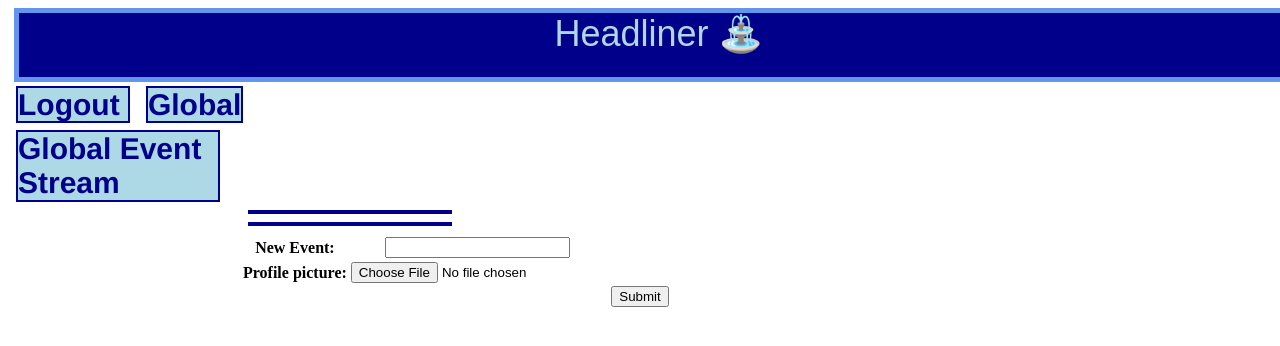
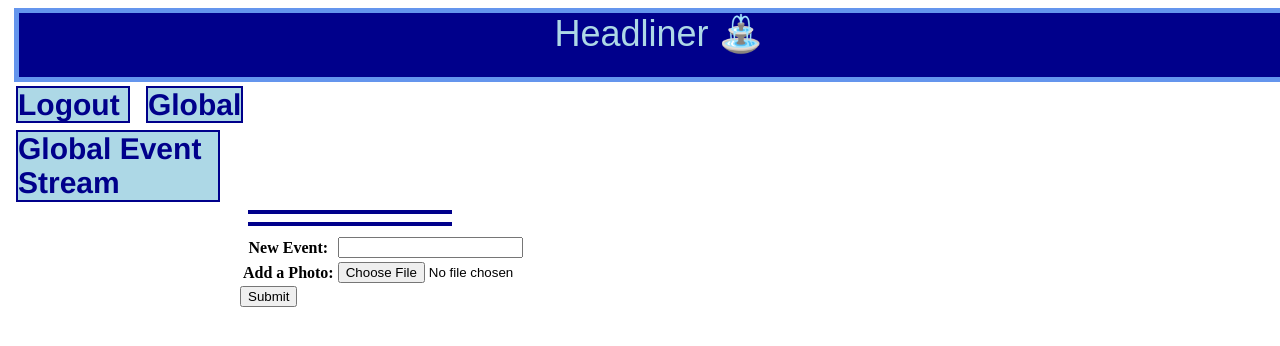
Before and after one commit to thomaslee9/Headliner, a Django app: page /global in a window 1280 px wide. Shown: the top 346 px of the page. Run offline with Django 5.2, Linux system fonts and the light colour scheme; the visitor is signed in with stand-in values (Sample User, id 1); data that the repository does not hold is empty.

Commit message:
Clean Photo Upload to Event

```diff
--- a/headliner/models.py
+++ b/headliner/models.py
@@ -7,7 +7,7 @@ from django.forms import ModelForm
 from django.contrib.auth.models import User
 
 class Event(models.Model):
-    event_picture = models.ImageField(null=True, blank=True, verbose_name='Profile picture')
+    event_picture = models.ImageField(null=True, blank=True, verbose_name='Add a Photo')
     event_description = models.CharField(blank=True, max_length=500, verbose_name='New Event')
     created_by    = models.ForeignKey(User, on_delete=models.PROTECT, related_name="entry_creators")
     creation_time = models.DateTimeField()
--- a/headliner/static/headliner/headliner.css
+++ b/headliner/static/headliner/headliner.css
@@ -85,7 +85,7 @@ headliner.css */
     text-align: center;
 }
 
-#event_form {
+#event-form {
     background-color: darkblue;
     width: 270px;
     border-width: 2px;
@@ -97,6 +97,8 @@ headliner.css */
     font-size: 20px;
     font-style: bold;
     color: lightblue;
+
+    text-align: center;
 }
 
 
--- a/headliner/templates/headliner/global.html
+++ b/headliner/templates/headliner/global.html
@@ -30,7 +30,7 @@ login.html -->
         <div class="box" id="status">{{ status }}</div>
         <div class="box" id="error">{{ error }}</div>
 
-        <form action="{% url 'global' %}" method="POST" class="center-form" enctype="multipart/form-data">
+        <form action="{% url 'global' %}" method="POST" class="event-form" enctype="multipart/form-data">
             <table>
                 {{ form.as_table }}
             </table>
```
